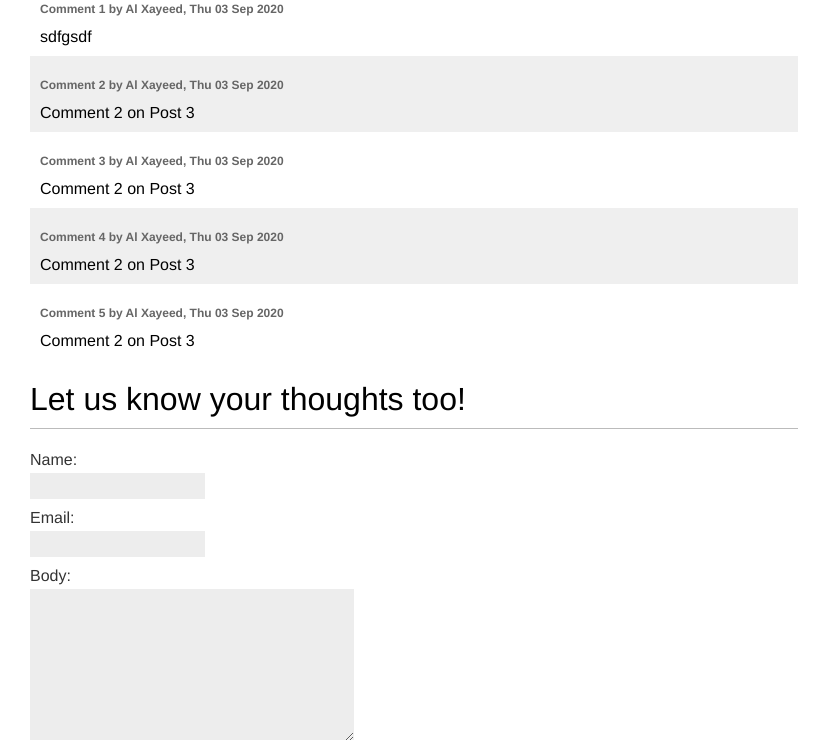
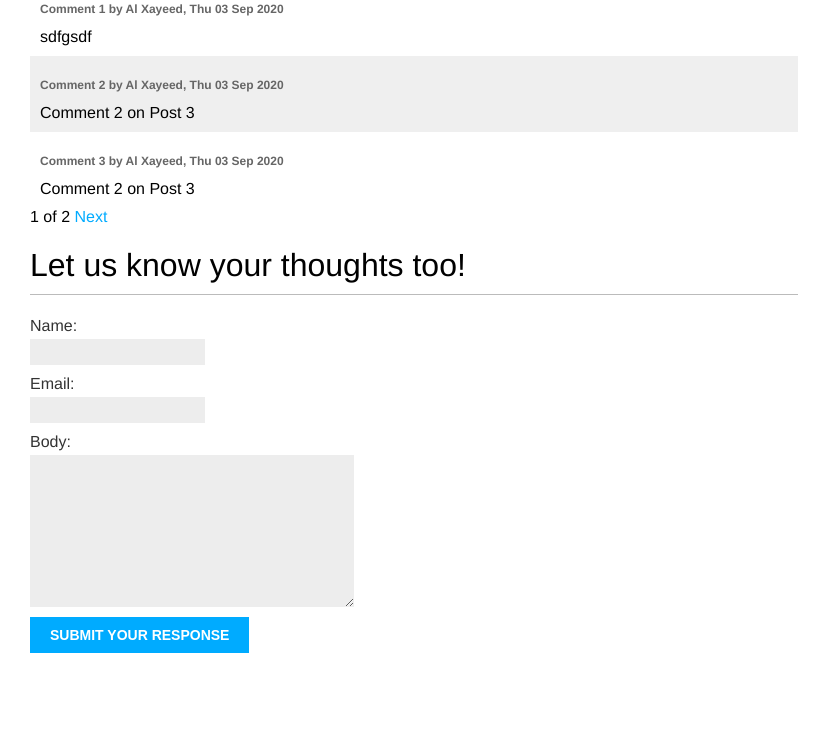
Before and after one commit to alxayeed/django3-blog, a Django app: a page that uses blog/templates/blog/post/detail.html in a window 1280 px wide. Shown: the part 284-1024 px from the top of the page, without its empty margins (0-831 px from the left). After the commit the page ends 937 px from the top, so only its background shows below. Run offline with Django 3.2, Linux system fonts and the light colour scheme; data comes from the database, SQL or seed files in the repository; both versions use the stored data as it was after the commit.

Commit message:
Pagination added to comment section

```diff
--- a/blog/templates/blog/post/detail.html
+++ b/blog/templates/blog/post/detail.html
@@ -12,11 +12,11 @@
     </a>
 </p>
 <h1> Comment Section</h1>
-{% with comments.count as total_comment %}
+{% with page_comments.paginator.object_list.count as total_comment %}
 {{ total_comment}} comment{{ total_comment|pluralize }}
 {% endwith %}
 <br>
-{% for comment in comments %}
+{% for comment in page_comments %}
 <div class="comment">
     <p class="info">
         Comment {{ forloop.counter }} by {{ comment.name }},
@@ -26,6 +26,8 @@
 </div>
 {% endfor %}
 
+{% include 'blog/post/paginator.html' with page=page_comments %}
+
 {% if not comment_made %}
 <h1>Let us know your thoughts too!</h1>
 <form method="POST">
@@ -34,6 +36,6 @@
     <input type="submit" value="Submit Your Response">
 </form>
 {% else %}
-<h1>Your comment has sucessfully record. Thanks for your feedback!</h1>
+<h6>Your comment has sucessfully recorded. Thanks for your feedback!</h6>
 {% endif %}
 {% endblock %}
--- a/blog/views.py
+++ b/blog/views.py
@@ -39,6 +39,17 @@ def post_details(request, year, month, day, post):
     comments = post.comment.filter(active='True')
     comment_made = None
 
+    # Pagination for maximum 3 comment per page
+    paginator = Paginator(comments, 3)
+    page = request.GET.get('page')
+
+    try:
+        page_comments = paginator.page(page)
+    except EmptyPage:
+        page_comments = paginator.page(paginator.num_pages)
+    except PageNotAnInteger:
+        page_comments = paginator.page(1)
+
     if request.method == 'POST':
         comment_form = CommentForm(request.POST)
         if comment_form.is_valid():
@@ -52,7 +63,7 @@ def post_details(request, year, month, day, post):
     else:
         comment_form = CommentForm()
 
-    return render(request, 'blog/post/detail.html', {'post': post, 'comment_form': comment_form, 'comments': comments, 'comment_made': comment_made})
+    return render(request, 'blog/post/detail.html', {'post': post, 'comment_form': comment_form, 'page_comments': page_comments, 'comment_made': comment_made})
 
 
 def share(request, post_id):
```
Also changed, not shown: db.sqlite3.
